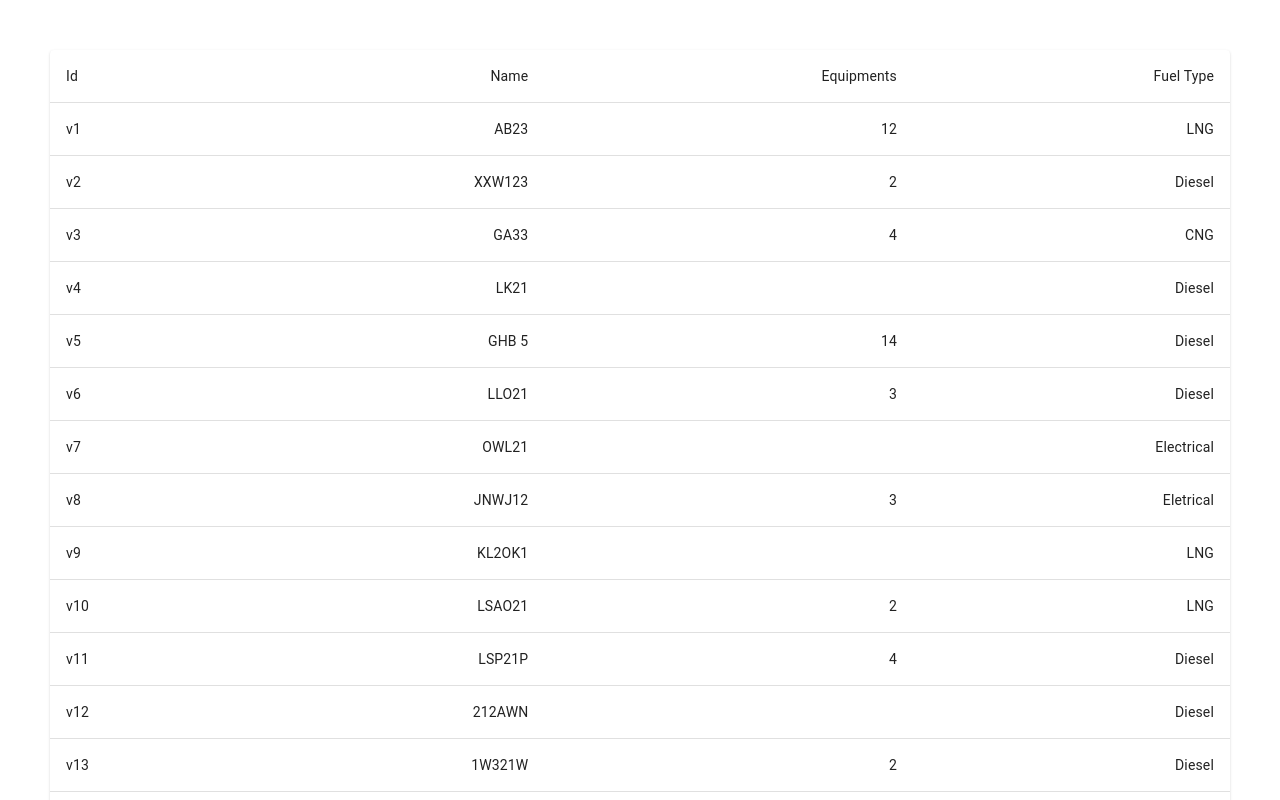
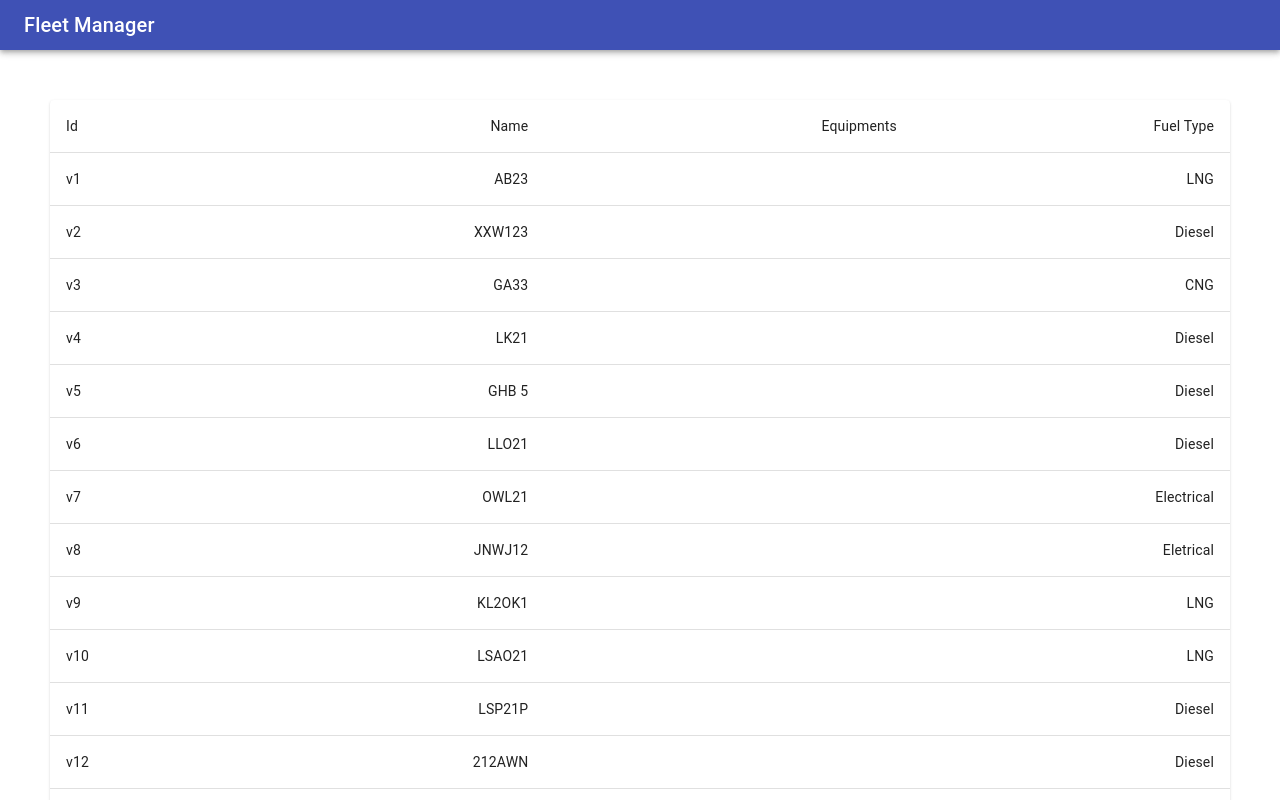
Before and after one commit to NalaElRayes/fleet-manager, a React (Create React App) app: page / in a window 1280 px wide. Shown: the top 800 px of the page. Built offline with nearby package versions, Linux system fonts and the light colour scheme.

Commit message:
create function for checking equipments

```diff
--- a/src/App.js
+++ b/src/App.js
@@ -1,9 +1,38 @@
 import "./App.css";
 import Index from "./components/index";
+import React from "react";
+import { makeStyles } from "@material-ui/core/styles";
+import AppBar from "@material-ui/core/AppBar";
+import Toolbar from "@material-ui/core/Toolbar";
+import Typography from "@material-ui/core/Typography";
 
 function App() {
+  const useStyles = makeStyles((theme) => ({
+    root: {
+      flexGrow: 1,
+    },
+    menuButton: {
+      marginRight: theme.spacing(2),
+    },
+    title: {
+      flexGrow: 1,
+    },
+    customizeToolbar: {
+      minHeight: 50,
+    },
+  }));
+
+  const classes = useStyles();
+
   return (
     <div className="App">
+      <AppBar position="static">
+        <Toolbar className={classes.customizeToolbar}>
+          <Typography variant="h6" className={classes.title}>
+            Fleet Manager
+          </Typography>
+        </Toolbar>
+      </AppBar>
       <Index></Index>
     </div>
   );
--- a/src/components/index.js
+++ b/src/components/index.js
@@ -15,6 +15,7 @@ import Paper from "@material-ui/core/Paper";
 function Index() {
   const [vehicles, setVehicles] = useState(null);
   const [equipmentsFile, setEquipmentsFile] = useState(null);
+  var equipments = [];
 
   useEffect(() => {
     console.log("fetching", vehicles);
@@ -48,6 +49,14 @@ function Index() {
 
   const classes = useStyles();
 
+  const checkEquipmentsId = () => {
+    if (equipmentsFile.length > 0) {
+      for (var i = 0; i < equipmentsFile?.length; i++) {
+        equipments;
+      }
+    }
+  };
+
   return (
     <Grid container spacing={2} className="tableContainer">
       <Grid item xs={12}>
@@ -61,7 +70,17 @@ function Index() {
                     {vehicle.id}
                   </TableCell>
                   <TableCell align="right">{vehicle.name}</TableCell>
-                  <TableCell align="right">{vehicle.equipments}</TableCell>
+                  <TableCell align="right">
+                    {/* {equipmentsFile?.map((e) => {
+                      //   return e.name
+                      console.log("what is this " + vehicle.equipments);
+                      if (e.id === ) {
+                        return e.name;
+                      } else {
+                        return "";
+                      }
+                    })} */}
+                  </TableCell>
                   <TableCell align="right">{vehicle.fuelType}</TableCell>
                 </TableRow>
               ))}
```
